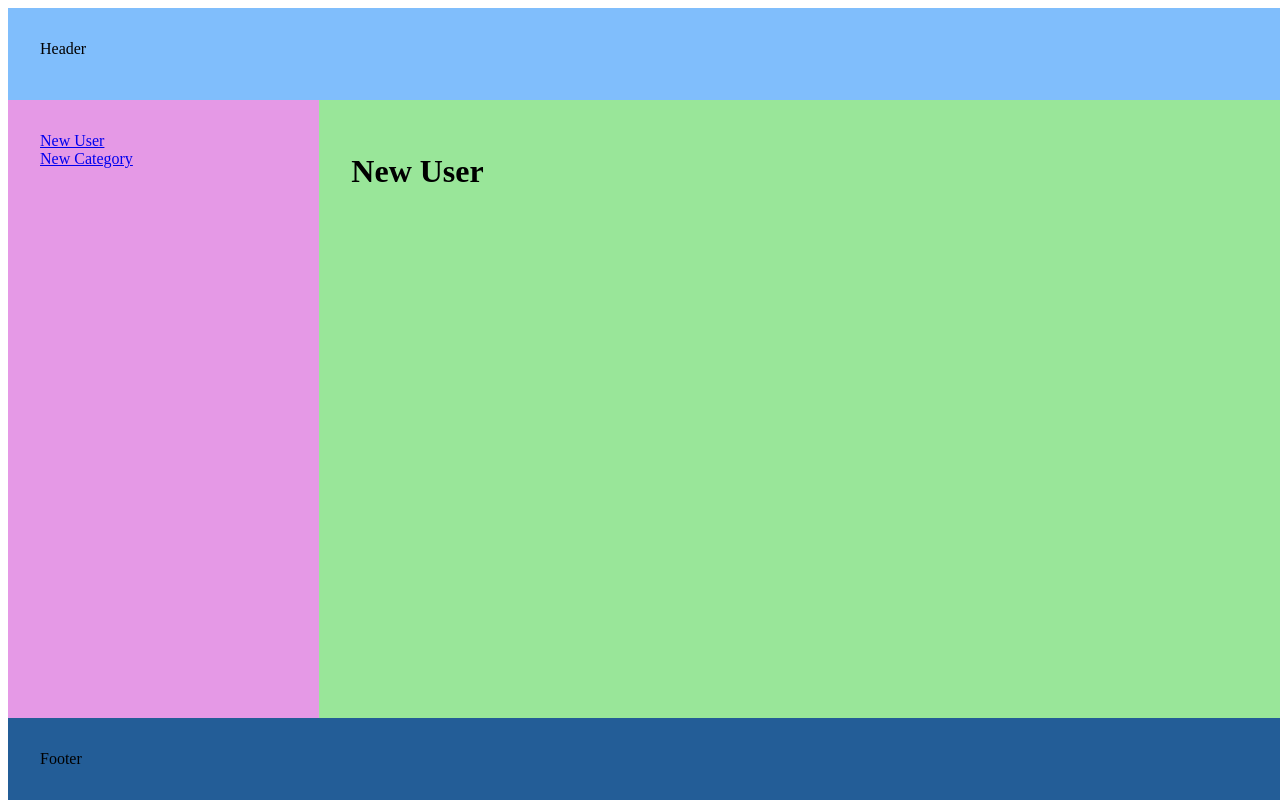
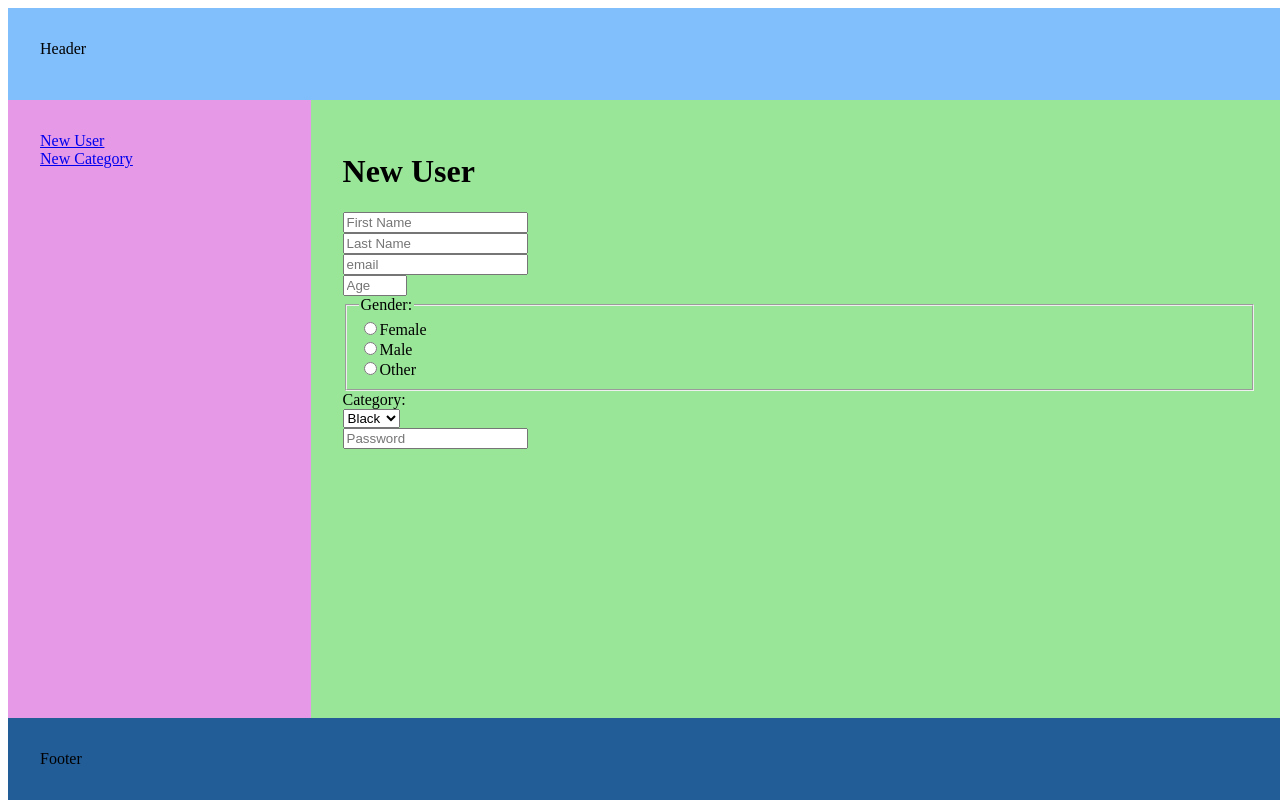
Before and after one commit to Maratas8/telt-task, a React (Create React App) app in the folder front-end-task/: page / in a window 1280 px wide. Shown: the top 800 px of the page. Built offline with nearby package versions, Linux system fonts and the light colour scheme.

Commit message:
UserForm, CategoryForm, CategoryContext added

```diff
--- a/front-end-task/src/App.js
+++ b/front-end-task/src/App.js
@@ -2,9 +2,14 @@ import "./App.css";
 import { BrowserRouter, Routes, Route } from "react-router-dom";
 import NewUser from "./pages/NewUser";
 import NewCategory from "./pages/NewCategory";
+import { useState, createContext } from "react";
+
+export const CategoryContext = createContext();
 
 function App() {
+  const [categoryList, setCategoryList] = useState(["Black", "White"]);
   return (
+    <CategoryContext.Provider value={{ categoryList, setCategoryList }}>
       <div className="App">
         <BrowserRouter>
           <Routes>
@@ -14,6 +19,7 @@ function App() {
           </Routes>
         </BrowserRouter>
       </div>
+    </CategoryContext.Provider>
   );
 }
 
--- /dev/null
+++ b/front-end-task/src/components/CategoryForm.jsx
@@ -0,0 +1,11 @@
+import React, { useContext } from "react";
+import { CategoryContext } from "../App";
+
+function CategoryForm() {
+  const { setCategoryList } = useContext(CategoryContext);
+  const { categoryList } = useContext(CategoryContext);
+
+  return <div>CategoryForm</div>;
+}
+
+export default CategoryForm;
--- /dev/null
+++ b/front-end-task/src/components/UserForm.jsx
@@ -0,0 +1,61 @@
+import React, { useContext } from "react";
+import { CategoryContext } from "../App";
+
+function UserForm() {
+  const { setCategoryList } = useContext(CategoryContext);
+  const { categoryList } = useContext(CategoryContext);
+
+  return (
+    <div className="user-form">
+      <form>
+        <input type="text" id="fname" name="fname" placeholder="First Name" />
+        <br />
+        <input type="text" id="lname" name="lname" placeholder="Last Name" />
+        <br />
+        <input type="email" id="email" name="Email" placeholder="email" />
+        <br />
+        <input
+          type="number"
+          id="age"
+          name="age"
+          placeholder="Age"
+          min="1"
+          max="120"
+        />
+        <br />
+        <fieldset>
+          <legend>Gender:</legend>
+          <input type="radio" id="female" name="gender" value="female" />
+          <label htmlFor="female">Female</label>
+          <br />
+          <input type="radio" id="male" name="gender" value="male" />
+          <label htmlFor="male">Male</label>
+          <br />
+          <input type="radio" id="other" name="gender" value="other" />
+          <label htmlFor="other">Other</label>
+          <br />
+        </fieldset>
+
+        <label htmlFor="category">Category:</label>
+        <br />
+        <select name="category" id="category">
+          {categoryList.map((category, index) => (
+            <option key={index} value={category.toLowerCase()}>
+              {category}
+            </option>
+          ))}
+        </select>
+        <br />
+
+        <input
+          type="password"
+          id="password"
+          name="password"
+          placeholder="Password"
+        />
+      </form>
+    </div>
+  );
+}
+
+export default UserForm;
--- a/front-end-task/src/pages/NewCategory.jsx
+++ b/front-end-task/src/pages/NewCategory.jsx
@@ -2,6 +2,7 @@ import React from "react";
 import Header from "../components/Header";
 import Footer from "../components/Footer";
 import Menu from "../components/Menu";
+import CategoryForm from "../components/CategoryForm";
 
 function NewCategory() {
   return (
@@ -15,6 +16,7 @@ function NewCategory() {
         </div>
         <div className="main">
           <h1>New Category</h1>
+          <CategoryForm />
         </div>
       </div>
       <div className="footer">
--- a/front-end-task/src/pages/NewUser.jsx
+++ b/front-end-task/src/pages/NewUser.jsx
@@ -2,6 +2,7 @@ import React from "react";
 import Header from "../components/Header";
 import Footer from "../components/Footer";
 import Menu from "../components/Menu";
+import UserForm from "../components/UserForm";
 
 function NewUser() {
   return (
@@ -15,6 +16,7 @@ function NewUser() {
         </div>
         <div className="main">
           <h1>New User</h1>
+          <UserForm />
         </div>
       </div>
       <div className="footer">
```
Lines whose indentation alone changed are shown as unchanged.
